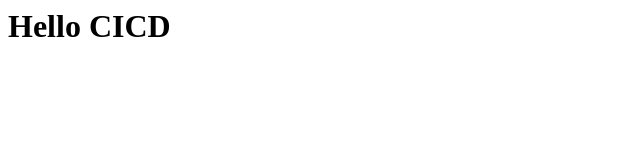
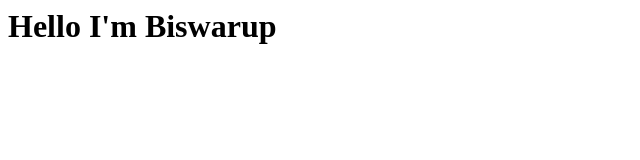
Before and after one commit to BiswarupGitHub/Jenkins, a plain HTML site: page index.html in a window 1280 px wide. Shown: the whole page, without its empty margins (0-640 px from the left). Drawn offline with Linux system fonts and the light colour scheme.

Commit message:
code update

```diff
--- a/index.html
+++ b/index.html
@@ -2,6 +2,6 @@
  <head>
  </head>
  <body>
-   <h1>Hello CICD<h1>
+   <h1>Hello I'm Biswarup<h1>
  </body>
 </html>
```
